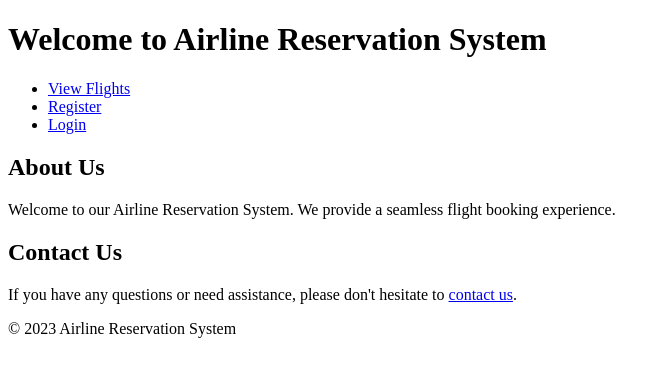
After one commit to endianvoid/Airline-Reservation-System, a Django app: page / in a window 1280 px wide. The commit adds this page. Shown: the top 377 px of the page, without its empty margins (0-670 px from the left). Run offline with Django 4.2, Linux system fonts and the light colour scheme.

Commit message:
add landing

```diff
--- a/AirlineReservationSystem/urls.py
+++ b/AirlineReservationSystem/urls.py
@@ -17,7 +17,11 @@ Including another URLconf
 from django.contrib import admin
 from django.urls import path
 from flights import views
-
+from django.urls import path, include
+from django.contrib import admin
+from django.urls import path
+from django.urls import include
+from flights.views import landing_page
 urlpatterns = [
     path('admin/', admin.site.urls),
     path('flight_list/', views.flight_list, name='flight_list'),
@@ -32,5 +36,9 @@ urlpatterns = [
     path('create_flight/', views.create_flight, name='create_flight'),
     path('update_flight/<int:flight_id>/', views.update_flight, name='update_flight'),
     path('delete_flight/<int:flight_id>/', views.delete_flight, name='delete_flight'),
+    path('accounts/', include('django.contrib.auth.urls')),
+    path('admin/', admin.site.urls),
+    path('', landing_page, name='landing_page'),
+    path('flight_list/', views.flight_list, name='flight_list'),
 
 ]
--- /dev/null
+++ b/flights/templates/landing.html
@@ -0,0 +1,33 @@
+<!DOCTYPE html>
+<html>
+<head>
+    <title>Welcome to Airline Reservation System</title>
+</head>
+<body>
+    <header>
+        <h1>Welcome to Airline Reservation System</h1>
+    </header>
+    <nav>
+        <ul>
+            <li><a href="{% url 'flight_list' %}">View Flights</a></li>
+            <li><a href="{% url 'registration_view' %}">Register</a></li>
+            <li><a href="{% url 'login_view' %}">Login</a></li>
+        </ul>
+    </nav>
+    <section>
+        <h2>About Us</h2>
+        <p>
+            Welcome to our Airline Reservation System. We provide a seamless flight booking experience.
+        </p>
+    </section>
+    <section>
+        <h2>Contact Us</h2>
+        <p>
+            If you have any questions or need assistance, please don't hesitate to <a href="contact.html">contact us</a>.
+        </p>
+    </section>
+    <footer>
+        &copy; 2023 Airline Reservation System
+    </footer>
+</body>
+</html>
--- a/flights/views.py
+++ b/flights/views.py
@@ -128,3 +128,6 @@ def delete_flight(request, flight_id):
 def flight_list(request):
     flights = Flight.objects.all()
     return render(request, 'flight_management/flight_list.html', {'flights': flights})
+
+def landing_page(request):
+    return render(request, 'landing.html')
```
Also changed, not shown: flights/templates/search.html (+11 -3 lines).
